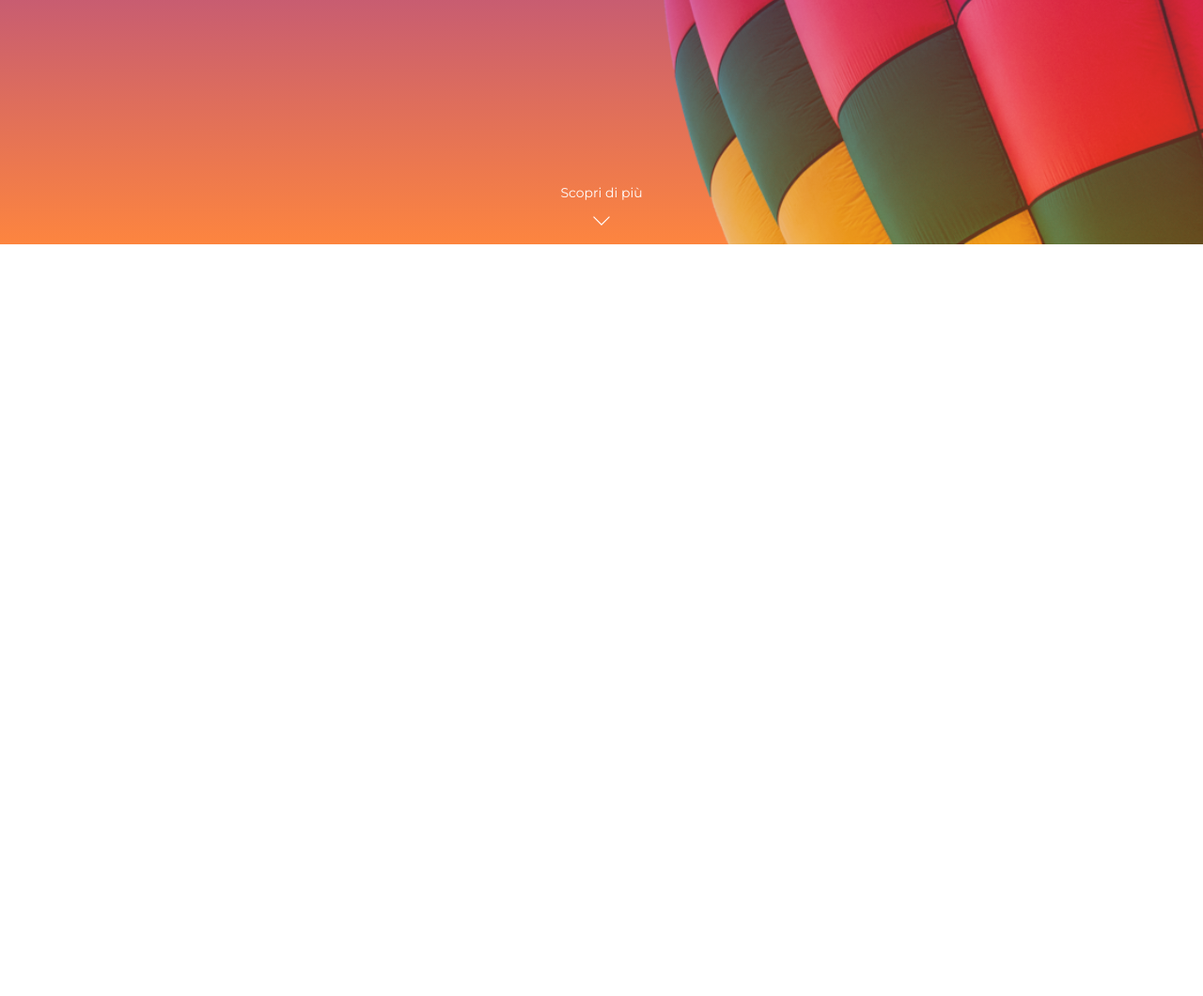
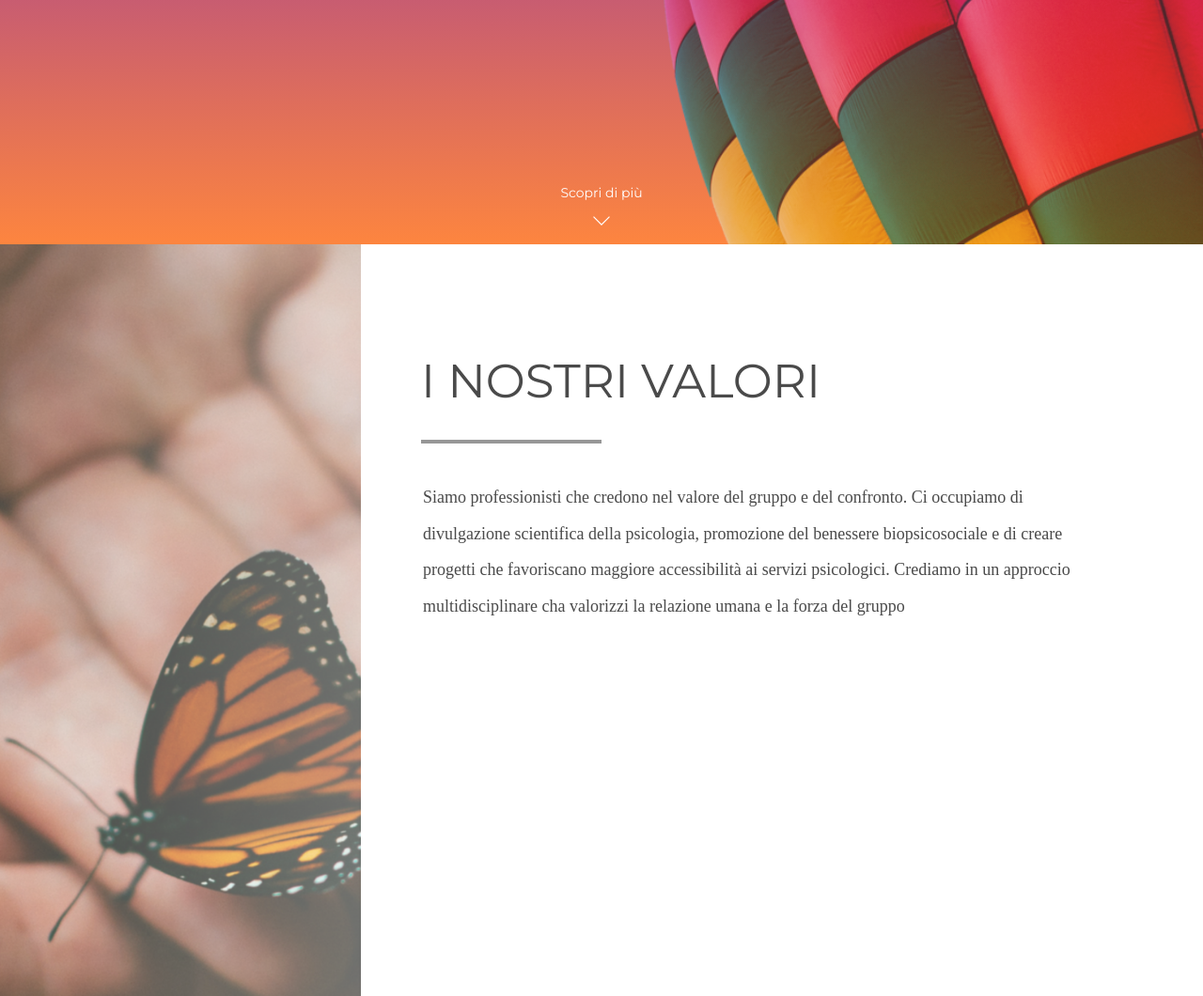
Before and after one commit to brescia123/reverie-website, a website: page index.html in a window 1280 px wide. Shown: the part 540-1600 px from the top of the page at 94% size. Before the commit the page ends 800 px from the top, so only its background shows below. Drawn offline with nearby package versions, Linux system fonts and the light colour scheme.

Commit message:
Implement style for divided section

```diff
--- a/index.html
+++ b/index.html
@@ -25,7 +25,7 @@
             <div class="container-fluid">
                 <div class="navbar-header">
                     <button href="#" class="navbar-toggle collapsed rev-button" id="nav-menu" data-toggle="collapse" data-target="#bs-example-navbar-collapse-1" aria-expanded="false">MENU</button>
-                       <a class="navbar-brand nav-item" href="#">SPAZIO REVERIE</a>
+                    <a class="navbar-brand nav-item" href="#">SPAZIO REVERIE</a>
                 </div>
                 <div class="collapse navbar-collapse" id="bs-example-navbar-collapse-1">
                     <ul class="nav navbar-nav navbar-right">
@@ -56,8 +56,21 @@
                 </div>
             </div>
         </div>
-        <div id="presentation-section" class="container-fluid">
-
+        <div id="values-section" class="section-with-image">
+            <div class="section-image">
+            </div>
+            <div class="section-content">
+                <div class="section-content-title">
+                    <p>I NOSTRI VALORI</p>
+                </div>
+                <div class="section-content-divider"/>
+                <div class="section-content-desc">
+                    <p>Siamo professionisti che credono nel valore del gruppo e del confronto.
+Ci occupiamo di divulgazione scientifica della psicologia, promozione del benessere biopsicosociale e di creare progetti che favoriscano maggiore accessibilità ai servizi psicologici.
+Crediamo in un approccio multidisciplinare cha valorizzi
+la relazione umana e la forza del gruppo</p>
+                </div>
+            </div>
         </div>
     </div>
 </body>
--- a/sass/_section-with-image.scss
+++ b/sass/_section-with-image.scss
@@ -1,29 +1,3 @@
-$container-display: table;
-$half-display: table-cell;
-$image-heigth: 25vh;
-$image-width: 100%;
-$content-min-height: 75vh;
-$content-width: 100%;
-$color: red;
-@media screen and (min-width: 480px) and (max-width: 768px) {
-    $color: yellow;
-    $container-display: table;
-    $half-display: table-cell;
-    $image-heigth: 100vh;
-    $image-width: 30%;
-    $content-min-height: 100vh;
-    $content-width: 70%;
-}
-@media #{$desktop} {
-    $color: yellow;
-    $container-display: table;
-    $half-display: table-cell;
-    $image-heigth: 100vh;
-    $image-width: 30%;
-    $content-min-height: 100vh;
-    $content-width: 70%;
-}
-
 .section-with-image {
     display: block;
     @media #{$tablet} {
@@ -47,24 +21,72 @@ $color: red;
     }
 
     .section-image {
-        width: 100%;
+        width: 100vw;
         height: 25vh;
         @media #{$tablet} {
-            width: 30%;
+            width: 30vw;
         }
         @media #{$desktop} {
-            width: 30%;
+            width: 30vw;
         }
     }
 
     .section-content {
-        width: 100%;
+        width: 100vw;
         height: 75vh;
+        padding: 9vw 5vw;
         @media #{$tablet} {
-            width: 70%;
+            width: 70vw;
         }
         @media #{$desktop} {
-            width: 70%;
+            width: 70vw;
+        }
+    }
+
+    .section-content-title {
+        font-family: 'Montserrat', sans-serif;
+        font-size: 2rem;
+        @media #{$tablet} {
+            font-size: 3rem;
+        }
+        @media #{$desktop} {
+            font-size: 5rem;
+        }
+        font-weight: 500;
+        color: #4a4a4a;
+    }
+
+    .section-content-divider {
+        width: 15vw;
+        min-width: 100px;
+        height: 3px;
+        margin-top: 4vh;
+        border: solid 2px #979797;
+    }
+
+    .section-content-desc {
+        max-width: $screen-sm-min;
+        width: 100vw * 0.8;
+        margin-top: 5vh;
+        font-family: AGaramondPro;
+        font-size: 1.6rem;
+        @media #{$tablet} {
+            font-size: 1.8rem;
+        }
+        @media #{$desktop} {
+            font-size: 1.8rem;
+        }
+        font-weight: normal;
+        font-style: normal;
+        font-stretch: normal;
+        line-height: 2.14;
+        letter-spacing: normal;
+        color: #4a4a4a;
+        @media #{$tablet} {
+            width: 70vw * 0.8;
+        }
+        @media #{$desktop} {
+            width: 70vw * 0.8;
         }
     }
 }
--- a/sass/_values.scss
+++ b/sass/_values.scss
@@ -1,8 +1,7 @@
 #values-section {
   .section-image {
-    background-image: url("http://placehold.it/700x700");
+    background-image: url("../images/values-section-image.png");
     background-size: cover;
-    background-position: center;
-    background-repeat: no-repeat;
+    background-position: top;
   }
 }
```
Also changed, not shown: css/main.css, images/values-section-image.png (added).
